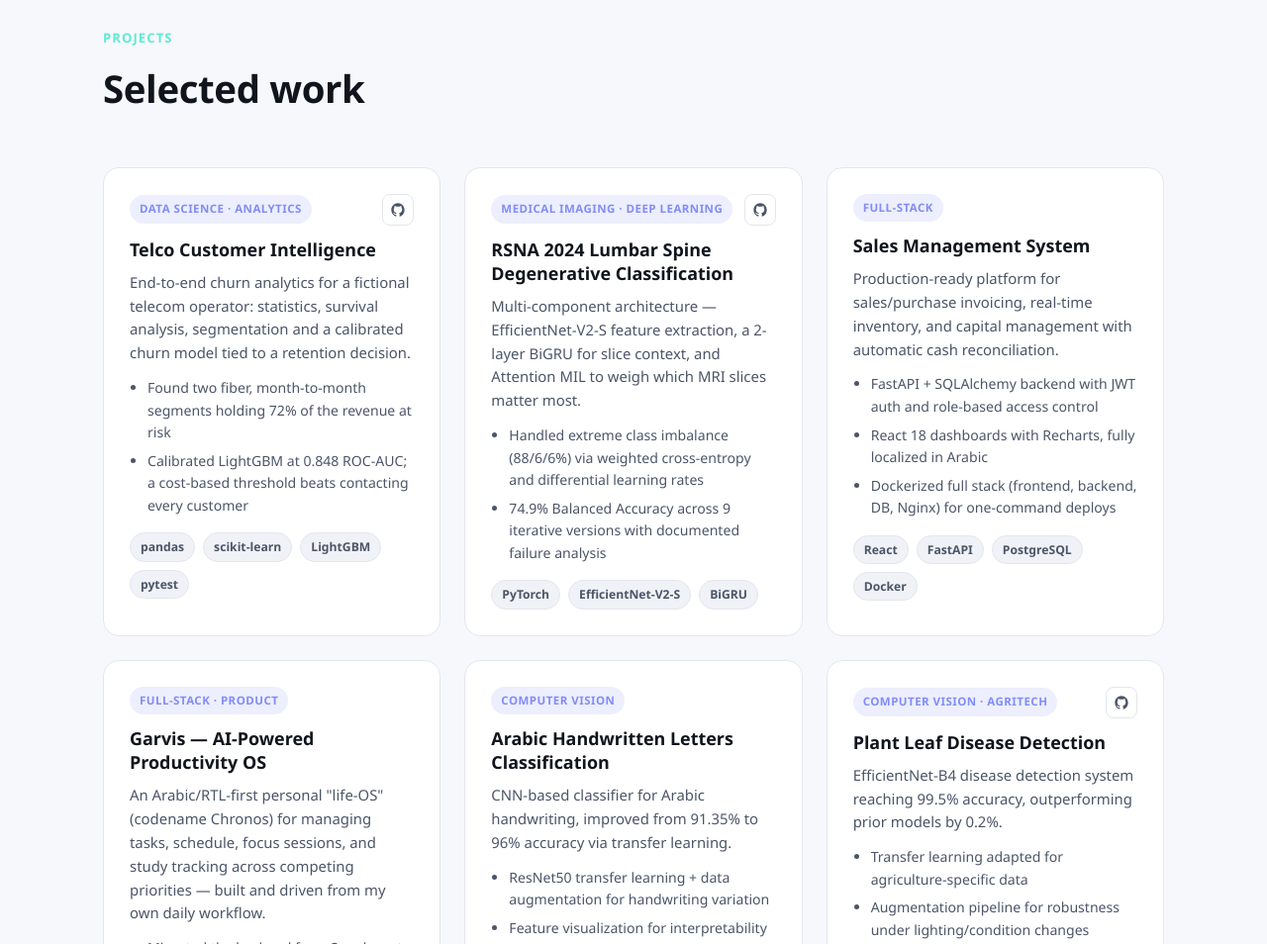
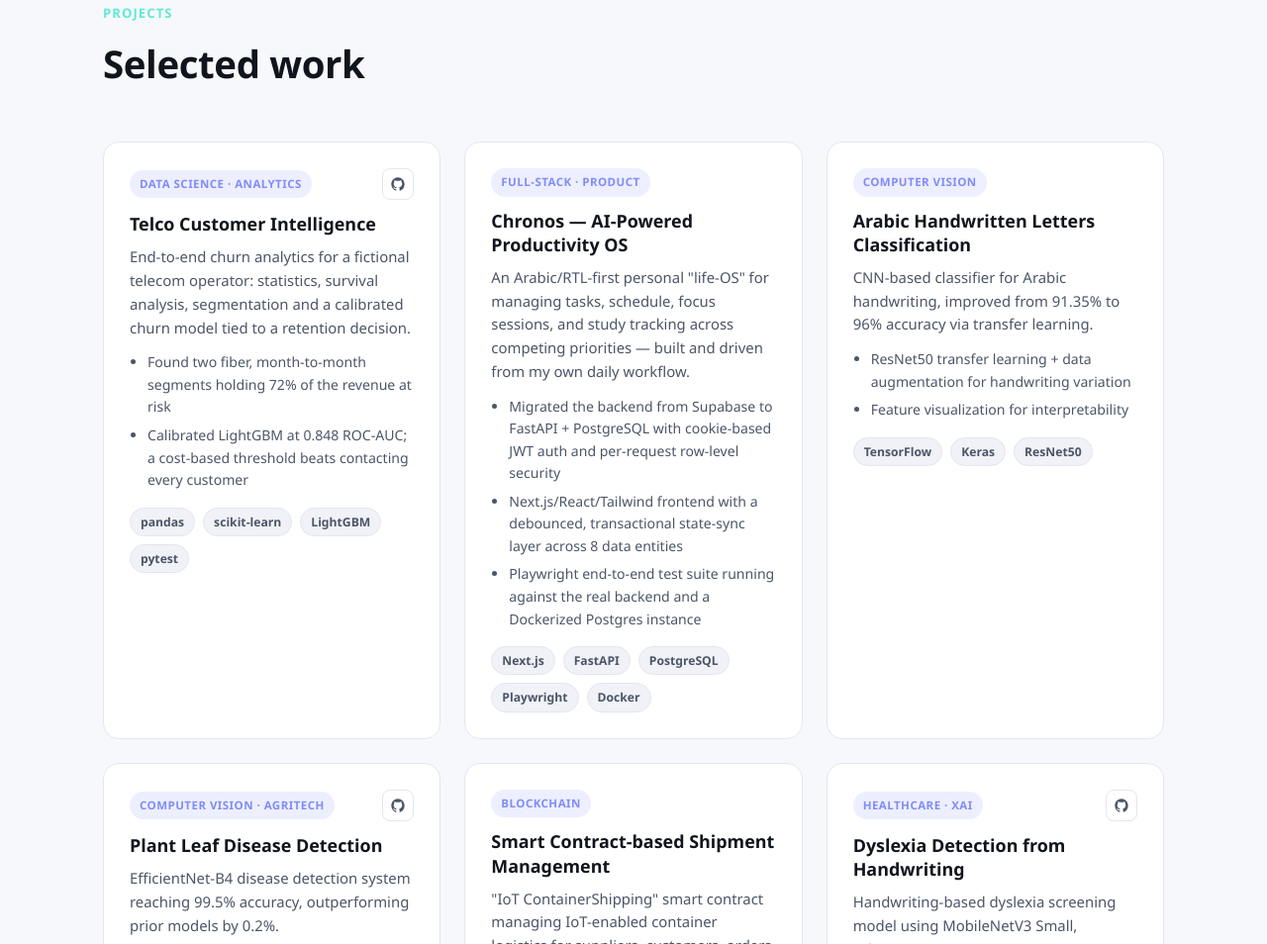
Before and after one commit to MahmoudRobaa/MahmoudRobaa.github.io, a plain HTML site: page index.html in a window 1280 px wide. Shown: the part 2500-3454 px from the top of the page at 99% size. Drawn offline with Linux system fonts and the light colour scheme.

Commit message:
Rename Chronos, drop Sales and RSNA cards, trim languages
Co-Authored-By: Claude Opus 5.5 <noreply@anthropic.com>

```diff
--- a/index.html
+++ b/index.html
@@ -106,7 +106,7 @@
           </div>
           <div class="fact">
             <span class="fact-label">Languages</span>
-            <span class="fact-value">Arabic (native), English (fluent), Japanese &amp; German (learning)</span>
+            <span class="fact-value">Arabic (native), English (fluent)</span>
           </div>
         </div>
       </div>
@@ -177,44 +177,10 @@
 
         <article class="project-card reveal">
           <div class="project-top">
-            <span class="project-tag">Medical Imaging · Deep Learning</span>
-            <a href="https://github.com/MahmoudRobaa/rsna-lumbar-spine-v8" target="_blank" rel="noopener" class="project-link" aria-label="View source on GitHub">
-              <svg viewBox="0 0 24 24" fill="currentColor"><path d="M12 2C6.48 2 2 6.58 2 12.25c0 4.53 2.87 8.37 6.84 9.73.5.1.68-.22.68-.49 0-.24-.01-1.04-.01-1.89-2.78.62-3.37-1.21-3.37-1.21-.46-1.19-1.11-1.51-1.11-1.51-.91-.63.07-.62.07-.62 1 .07 1.53 1.05 1.53 1.05.89 1.56 2.34 1.11 2.91.85.09-.66.35-1.11.63-1.37-2.22-.26-4.56-1.14-4.56-5.05 0-1.12.39-2.03 1.03-2.75-.1-.26-.45-1.31.1-2.73 0 0 .84-.28 2.75 1.05a9.36 9.36 0 0 1 5 0c1.91-1.33 2.75-1.05 2.75-1.05.55 1.42.2 2.47.1 2.73.64.72 1.03 1.63 1.03 2.75 0 3.92-2.34 4.79-4.57 5.04.36.32.68.94.68 1.9 0 1.37-.01 2.48-.01 2.81 0 .27.18.6.69.49A10.26 10.26 0 0 0 22 12.25C22 6.58 17.52 2 12 2z"/></svg>
-            </a>
-          </div>
-          <h3>RSNA 2024 Lumbar Spine Degenerative Classification</h3>
-          <p>Multi-component architecture — EfficientNet-V2-S feature extraction, a 2-layer BiGRU for slice context, and Attention MIL to weigh which MRI slices matter most.</p>
-          <ul class="project-points">
-            <li>Handled extreme class imbalance (88/6/6%) via weighted cross-entropy and differential learning rates</li>
-            <li>74.9% Balanced Accuracy across 9 iterative versions with documented failure analysis</li>
-          </ul>
-          <div class="project-stack">
-            <span>PyTorch</span><span>EfficientNet-V2-S</span><span>BiGRU</span>
-          </div>
-        </article>
-
-        <article class="project-card reveal">
-          <div class="project-top">
-            <span class="project-tag">Full-Stack</span>
-          </div>
-          <h3>Sales Management System</h3>
-          <p>Production-ready platform for sales/purchase invoicing, real-time inventory, and capital management with automatic cash reconciliation.</p>
-          <ul class="project-points">
-            <li>FastAPI + SQLAlchemy backend with JWT auth and role-based access control</li>
-            <li>React 18 dashboards with Recharts, fully localized in Arabic</li>
-            <li>Dockerized full stack (frontend, backend, DB, Nginx) for one-command deploys</li>
-          </ul>
-          <div class="project-stack">
-            <span>React</span><span>FastAPI</span><span>PostgreSQL</span><span>Docker</span>
-          </div>
-        </article>
-
-        <article class="project-card reveal">
-          <div class="project-top">
             <span class="project-tag">Full-Stack · Product</span>
           </div>
-          <h3>Garvis — AI-Powered Productivity OS</h3>
-          <p>An Arabic/RTL-first personal "life-OS" (codename Chronos) for managing tasks, schedule, focus sessions, and study tracking across competing priorities — built and driven from my own daily workflow.</p>
+          <h3>Chronos — AI-Powered Productivity OS</h3>
+          <p>An Arabic/RTL-first personal "life-OS" for managing tasks, schedule, focus sessions, and study tracking across competing priorities — built and driven from my own daily workflow.</p>
           <ul class="project-points">
             <li>Migrated the backend from Supabase to FastAPI + PostgreSQL with cookie-based JWT auth and per-request row-level security</li>
             <li>Next.js/React/Tailwind frontend with a debounced, transactional state-sync layer across 8 data entities</li>
```
